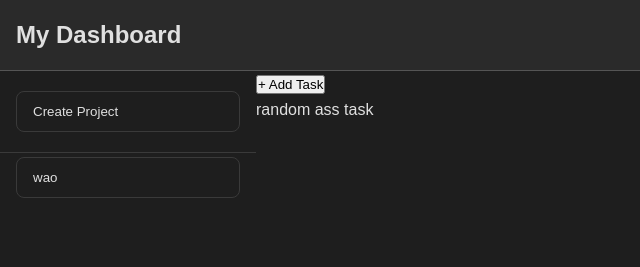
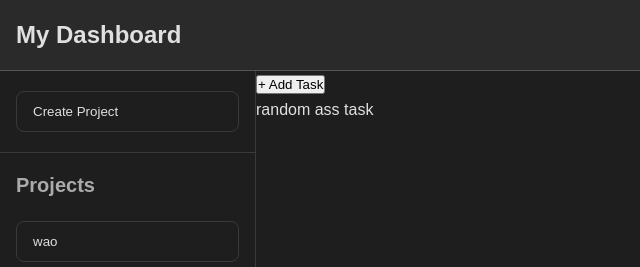
Before and after one commit to lolol0918/todo-app, a website built with webpack: page src/index.html in a window 1280 px wide. Shown: the top 267 px of the page, without its empty margins (0-640 px from the left). Built offline with nearby package versions, Linux system fonts and the light colour scheme.

Commit message:
style: sidebar

```diff
--- a/src/index.html
+++ b/src/index.html
@@ -12,10 +12,11 @@
             </nav>
         </header>
         <div class="layout">
-            <aside>
+            <aside class="sidebar">
                 <div class="projects-container create-project-container">
                     <button class="sidebar-btn project-btn" id="create-project">Create Project</button>
                 </div>
+                <h2 class="project-heading">Projects</h2>
                 <div class="projects-container" id="projects-container">
                     <button class="project-btn">Project 1</button>
                 </div>
--- a/src/style/style.css
+++ b/src/style/style.css
@@ -63,7 +63,7 @@
     display: flex;
     flex-direction: column;
     gap: 10px;
-    padding: 0 var(--spacing-md);
+    padding:  0 var(--spacing-md);
 }
 
 .create-project-container {
@@ -106,3 +106,13 @@
   background: var(--color-bg-alt);
   border-bottom-color: var(--color-border-strong);
 }
+
+.project-heading {
+    font-size: var(--font-size-lg);
+    padding: var(--spacing-md);
+    color: var(--color-text-muted);
+}
+
+.sidebar {
+    border-right: 1px solid var(--color-border);
+}
```
